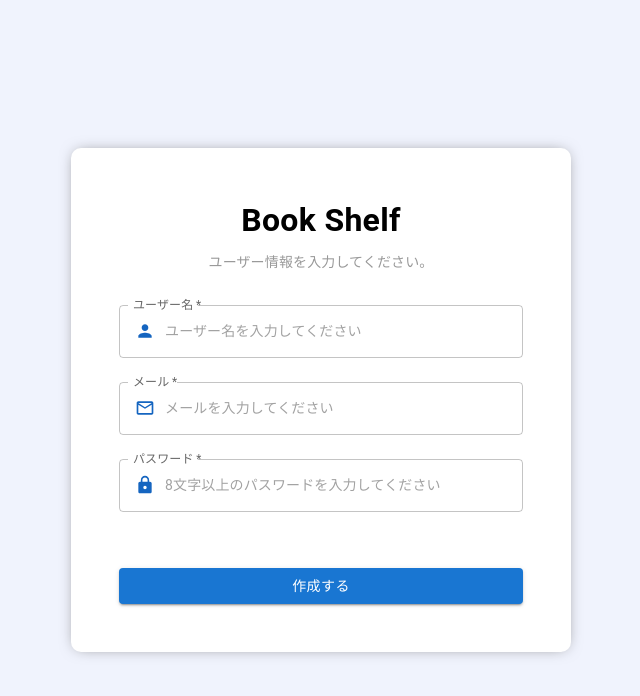
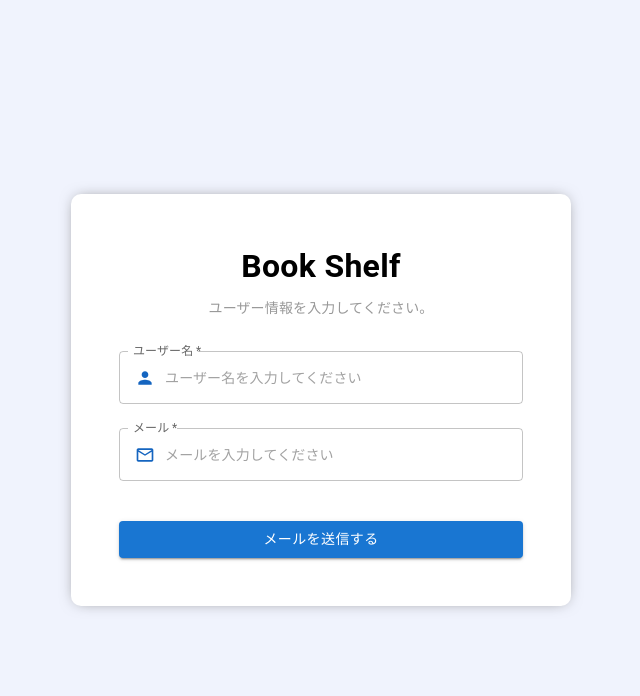
Before and after one commit to kamegoro/book-shelf, a Next.js app: page /signup in a window 1280 px wide. Shown: the top 696 px of the page, without its empty margins (319-959 px from the left). Built offline with nearby package versions, Linux system fonts and the light colour scheme.

Commit message:
Add react-hook-form

```diff
--- a/package.json
+++ b/package.json
@@ -24,6 +24,7 @@
     "next": "13.1.6",
     "react": "18.2.0",
     "react-dom": "18.2.0",
+    "react-hook-form": "7.43.0",
     "typescript": "4.9.4"
   },
   "devDependencies": {
--- a/src/components/mui/TextField/index.tsx
+++ b/src/components/mui/TextField/index.tsx
@@ -1,9 +1,15 @@
 import MuiTextField, { TextFieldProps } from '@mui/material/TextField';
+import { forwardRef } from 'react';
 
 export type TextFieldPropsType = TextFieldProps;
 
-const TextField = (props: TextFieldPropsType): JSX.Element => {
-  return <MuiTextField {...props} />;
-};
+const TextField = forwardRef<HTMLDivElement, TextFieldPropsType>((props, ref) => {
+  return (
+    <MuiTextField
+      {...props}
+      ref={ref}
+    />
+  );
+});
 
 export default TextField;
--- a/src/pages/signup.tsx
+++ b/src/pages/signup.tsx
@@ -1,24 +1,33 @@
 import Box from '@/components/mui/Box';
 import Typography from '@/components/mui/Typography';
 import Button from '@/components/mui/Button';
-import TextField from '@/components/mui/TextField';
+import TextField, { TextFieldPropsType } from '@/components/mui/TextField';
 import MailOutlineIcon from '@mui/icons-material/MailOutline';
 import PersonIcon from '@mui/icons-material/Person';
-import LockIcon from '@mui/icons-material/Lock';
+
+import { useForm, SubmitHandler, Controller } from 'react-hook-form';
+
+// Muiの型を継承できなかったためStackのみ直でImport
+// TODO: 調査・修正予定
+import { Stack } from '@mui/material';
+
+import { memo, forwardRef } from 'react';
 
 import { ReactNode } from 'react';
 
-const TextFieldWithIcon = ({
-  label,
-  placeholder,
-  icon,
-}: {
-  label: string;
-  placeholder: string;
+const TextFieldWithIcon = memo(
+  forwardRef<
+    HTMLDivElement,
+    Pick<
+      TextFieldPropsType,
+      'label' | 'placeholder' | 'error' | 'helperText' | 'value' | 'onChange' | 'type'
+    > & {
       icon: ReactNode;
-}) => {
+    }
+  >(({ label, placeholder, icon, error, helperText, value, type, onChange }, ref) => {
     return (
       <TextField
+        ref={ref}
         sx={{ mb: 3 }}
         label={label}
         required
@@ -29,11 +38,28 @@ const TextFieldWithIcon = ({
             fontSize: 14,
           },
         }}
+        error={error}
+        helperText={helperText}
+        value={value}
+        onChange={onChange}
+        type={type}
       />
     );
+  }),
+);
+
+type InputProps = {
+  name: string;
+  email: string;
 };
 
 const signUp = () => {
+  const { control, handleSubmit, register } = useForm<InputProps>();
+
+  const onSubmit: SubmitHandler<InputProps> = (data) => {
+    console.log(data);
+  };
+
   return (
     <Box
       sx={{
@@ -68,6 +94,14 @@ const signUp = () => {
         >
           ユーザー情報を入力してください。
         </Typography>
+        <Stack
+          component="form"
+          onSubmit={handleSubmit(onSubmit)}
+        >
+          <Controller
+            name="name"
+            control={control}
+            render={() => (
               <TextFieldWithIcon
                 label="ユーザー名"
                 placeholder="ユーザー名を入力してください"
@@ -76,31 +110,37 @@ const signUp = () => {
                     <PersonIcon sx={{ color: '#1565C0', height: 20, wight: 20, marginRight: 1 }} />
                   </>
                 }
+                {...register('name')}
               />
+            )}
+          />
+          <Controller
+            name="email"
+            control={control}
+            render={() => (
               <TextFieldWithIcon
                 label="メール"
                 placeholder="メールを入力してください"
+                type="email"
                 icon={
                   <>
-              <MailOutlineIcon sx={{ color: '#1565C0', height: 20, wight: 20, marginRight: 1 }} />
+                    <MailOutlineIcon
+                      sx={{ color: '#1565C0', height: 20, wight: 20, marginRight: 1 }}
+                    />
                   </>
                 }
+                {...register('email')}
               />
-        <TextFieldWithIcon
-          label="パスワード"
-          placeholder="8文字以上のパスワードを入力してください"
-          icon={
-            <>
-              <LockIcon sx={{ color: '#1565C0', height: 20, wight: 20, marginRight: 1 }} />
-            </>
-          }
+            )}
           />
           <Button
             variant="contained"
-          sx={{ marginTop: 4 }}
+            sx={{ marginTop: 2 }}
+            type="submit"
           >
-          作成する
+            メールを送信する
           </Button>
+        </Stack>
       </Box>
     </Box>
   );
```
Also changed, not shown: src/components/mui/Stack/index.tsx (added, +9 -0 lines), 2 other files (tests, documents, lock files or other folders). Lines whose indentation alone changed are shown as unchanged.
